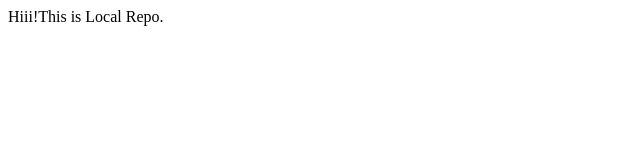
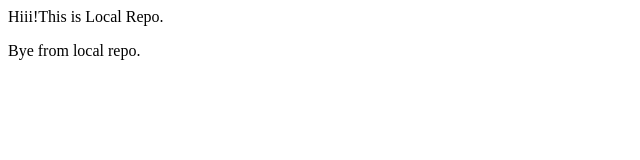
Before and after one commit to sushanksirangi-ops/Student-Management-System, a plain HTML site: page index.html in a window 1280 px wide. Shown: the whole page, without its empty margins (0-640 px from the left). Drawn offline with Linux system fonts and the light colour scheme.

Commit message:
New Feature

```diff
--- a/index.html
+++ b/index.html
@@ -1 +1,2 @@
 <p>Hiii!This is Local Repo.</p>
+<p>Bye from local repo.</p>
```
